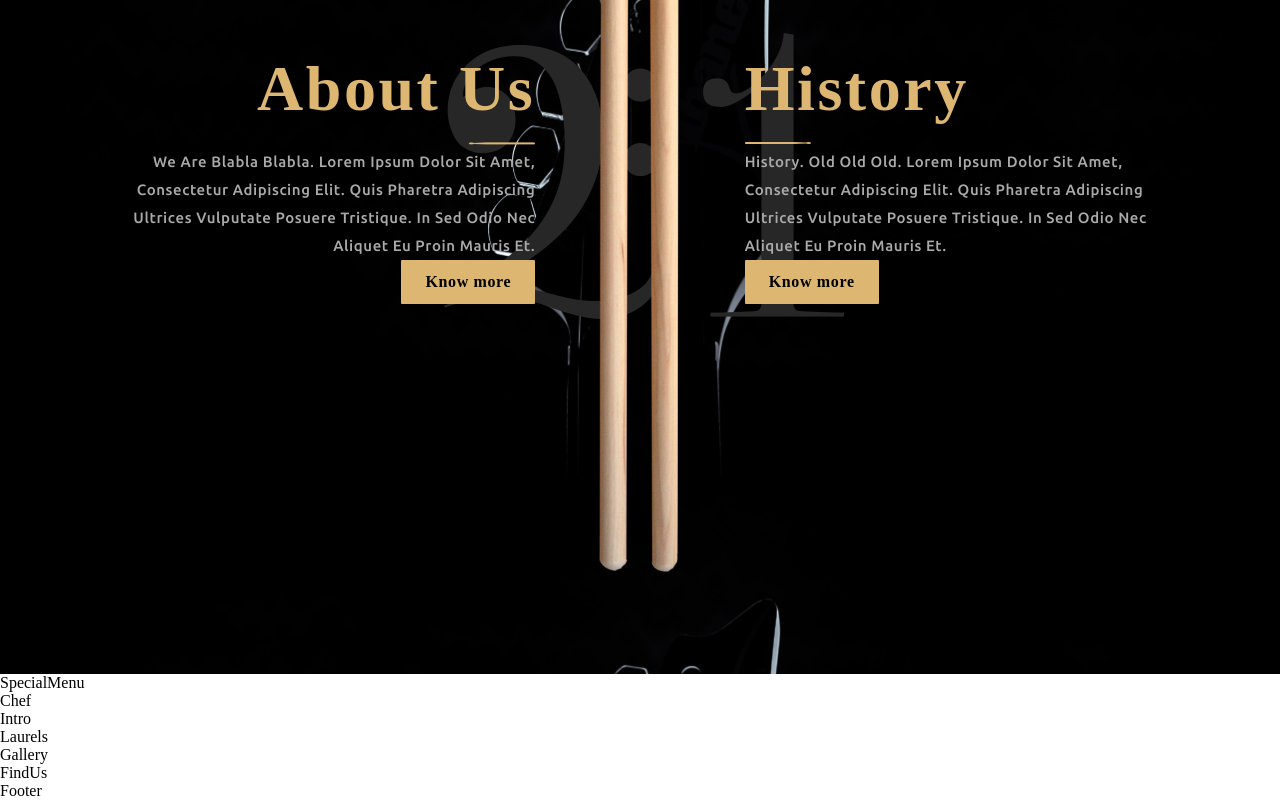
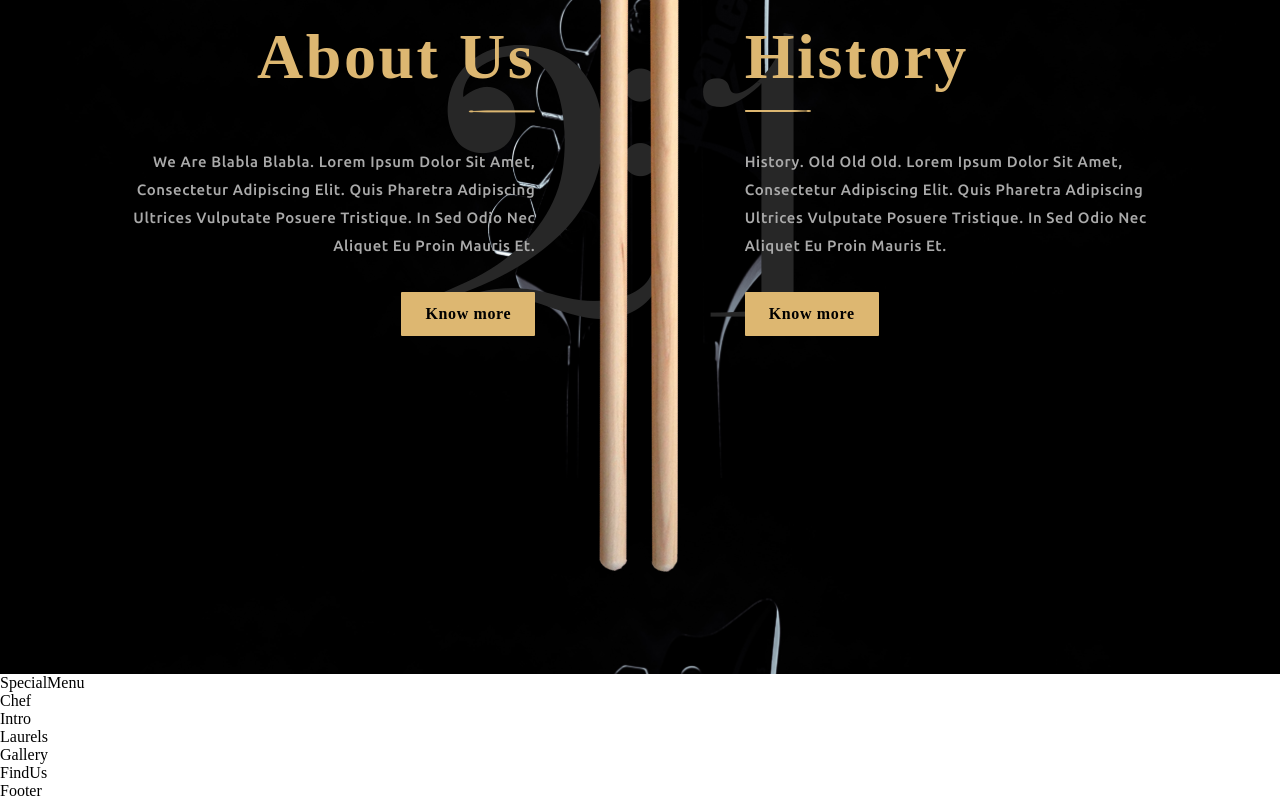
Before and after one commit to laszlosomogyimusic/Low-Fat-Bass, a React (Create React App) app: page / in a window 1280 px wide. Shown: the part 1192-1992 px from the top of the page. Built offline with nearby package versions, Linux system fonts and the light colour scheme.

Commit message:
Article margin set

```diff
--- a/src/components/Article/Article.css
+++ b/src/components/Article/Article.css
@@ -58,12 +58,8 @@
   text-transform: capitalize;
   line-height: 28px;
   font-size: 15px;
+  margin: 2rem 0rem;
 }
-
-.article__text--grey {
-  color: var(--grey);
-}
-
 
 .article__button {
   background-color: var(--ecru);
```
